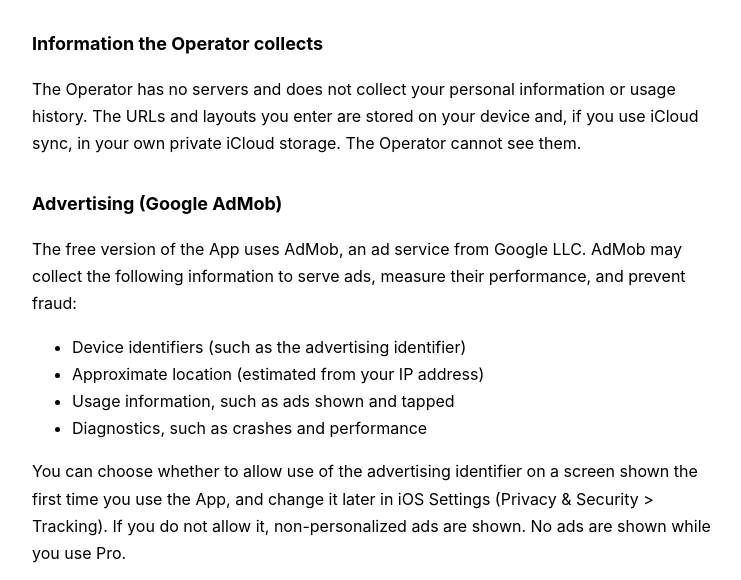
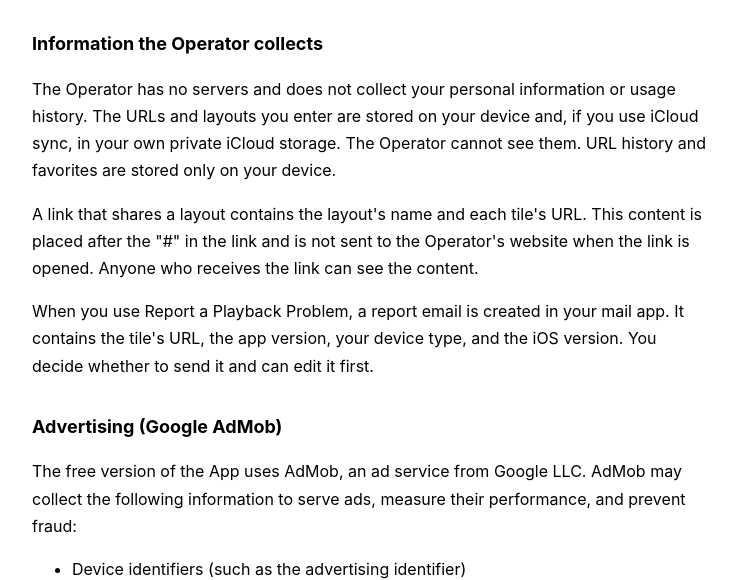
Before and after one commit to fukusefeb-dev/fukusefeb-dev.github.io, a plain HTML site: page multimovie/en/privacy.html in a window 1280 px wide. Shown: the part 154-734 px from the top of the page, without its empty margins (268-1009 px from the left). Drawn offline with Linux system fonts and the light colour scheme.

Commit message:
MultiMovie: update privacy policy (en) for v1.1.0

```diff
--- a/multimovie/en/privacy.html
+++ b/multimovie/en/privacy.html
@@ -6,7 +6,9 @@
 <h1>MultiMovie Privacy Policy</h1>
 <p>This policy explains how TSUBASA FUKUCHI (the "Operator") handles information in the iOS and iPadOS app MultiMovie (the "App").</p>
 <h2>Information the Operator collects</h2>
-<p>The Operator has no servers and does not collect your personal information or usage history. The URLs and layouts you enter are stored on your device and, if you use iCloud sync, in your own private iCloud storage. The Operator cannot see them.</p>
+<p>The Operator has no servers and does not collect your personal information or usage history. The URLs and layouts you enter are stored on your device and, if you use iCloud sync, in your own private iCloud storage. The Operator cannot see them. URL history and favorites are stored only on your device.</p>
+<p>A link that shares a layout contains the layout's name and each tile's URL. This content is placed after the "#" in the link and is not sent to the Operator's website when the link is opened. Anyone who receives the link can see the content.</p>
+<p>When you use Report a Playback Problem, a report email is created in your mail app. It contains the tile's URL, the app version, your device type, and the iOS version. You decide whether to send it and can edit it first.</p>
 <h2>Advertising (Google AdMob)</h2>
 <p>The free version of the App uses AdMob, an ad service from Google LLC. AdMob may collect the following information to serve ads, measure their performance, and prevent fraud:</p>
 <ul><li>Device identifiers (such as the advertising identifier)</li><li>Approximate location (estimated from your IP address)</li><li>Usage information, such as ads shown and tapped</li><li>Diagnostics, such as crashes and performance</li></ul>
```
